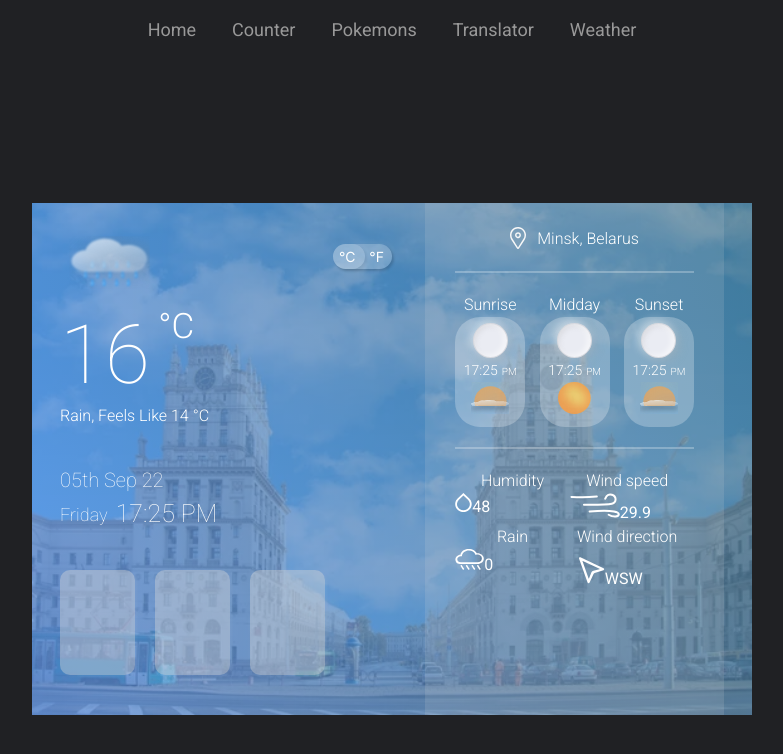
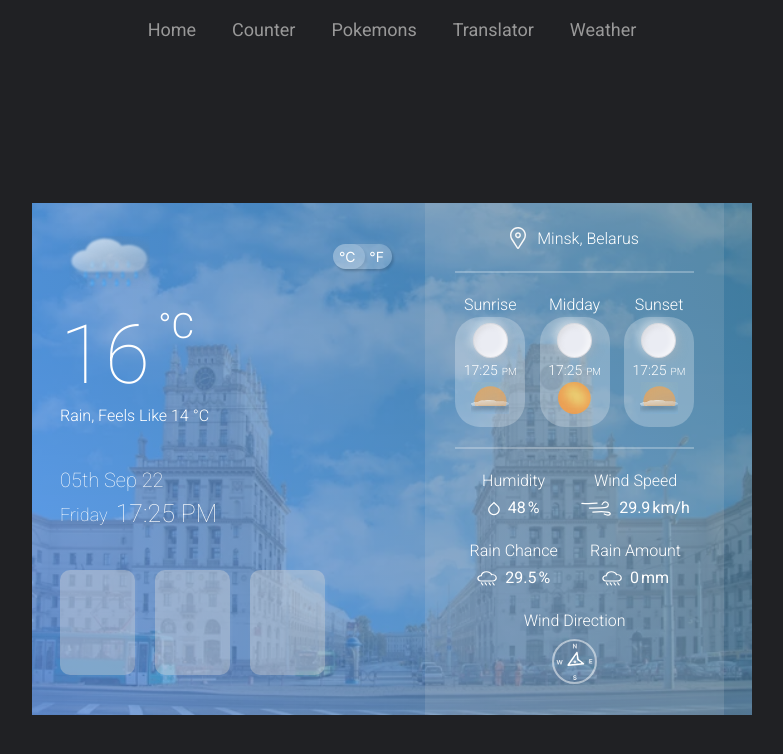
Before and after one commit to ApelsinU/redux-toolkit, a React (Create React App) app: page /api-weather/1 in a window 1280 px wide. Shown: the top 754 px of the page, without its empty margins (248-1031 px from the left). Built offline with nearby package versions, Linux system fonts and the light colour scheme; what redux-persist-transform-filter would draw is missing.

Commit message:
finish exteded weather info block

```diff
--- a/src/assets/icons/ExtendedWeatherIcons.jsx
+++ b/src/assets/icons/ExtendedWeatherIcons.jsx
@@ -1,15 +1,15 @@
 export const DirectionMarkerIcon = (props) => {
   return (
     <svg
-      width="35"
-      height="35"
-      viewBox="0 0 35 35"
+      width="45"
+      height="45"
+      viewBox="0 0 45 45"
       fill="none"
       xmlns="http://www.w3.org/2000/svg"
       {...props}
     >
       <path
-        d="M12.5207 12.3094C12.4623 12.1436 12.6343 11.9901 12.7955 12.0643L29.5395 19.7634C29.7095 19.8416 29.6888 20.0864 29.5082 20.1353L23.4228 21.7816L22.7962 21.9571C22.1949 22.1255 21.7073 22.5604 21.4768 23.1341L21.2366 23.7318L18.962 29.5429C18.8945 29.7154 18.6458 29.7109 18.5842 29.5361L12.5207 12.3094ZM10.3853 8.33538C9.576 7.957 8.70794 8.73136 9.00732 9.56459L17.5796 33.4234C17.7279 33.8363 18.1152 34.1193 18.5584 34.1386C19.0023 34.1579 19.4131 33.9088 19.5962 33.5092L23.4304 25.1424C23.6608 24.6398 24.0925 24.2547 24.6222 24.0793L33.4405 21.1595C33.8616 21.0201 34.1542 20.6417 34.1796 20.2037C34.205 19.7664 33.9591 19.3574 33.558 19.1699L10.3853 8.33538Z"
+        d="M22.2717 17.2192C22.3412 17.0641 22.5616 17.0641 22.635 17.2192L27.4421 27.3801C27.522 27.5491 27.3494 27.7234 27.1796 27.6452L23.5507 25.9726L23.389 25.8998C22.8612 25.6618 22.2591 25.6618 21.7372 25.8998L21.5774 25.9726L17.9908 27.6452C17.823 27.7234 17.646 27.5491 17.7217 27.3801L22.2717 17.2192ZM23.3367 15.0149C22.9722 14.2309 21.8589 14.2309 21.5143 15.0149L15.4107 28.8999C15.2893 29.1761 15.361 29.5015 15.5882 29.7052V29.7052C15.7884 29.8847 16.0722 29.9356 16.319 29.8362L21.841 27.6126C22.316 27.4214 22.8488 27.4214 23.3286 27.6126L28.9069 29.8362C29.1562 29.9356 29.4386 29.8847 29.6344 29.7052V29.7052C29.8564 29.5015 29.9199 29.1761 29.7914 28.8999L23.3367 15.0149Z"
         fill="white"
       />
     </svg>
--- a/src/components/WeatherCard/WeatherCard.jsx
+++ b/src/components/WeatherCard/WeatherCard.jsx
@@ -9,7 +9,7 @@ import { ForecastCard } from './components/ForecastCard/ForecastCard'
 import { WeatherConditionWidget } from './components/WeatherConditionWidget/WeatherConditionWidget'
 import { SunClockCard } from './components/SunClockCard/SunClockCard'
 import { LocalDateWidget } from './components/LocalDateWidget/LocalDateWidget'
-import { WeatherExtendedItem } from './components/WeatherExtendedItem/WeatherExtendedItem'
+import { WeatherExtendedItemFabric } from './components/WeatherExtendedItem'
 
 import { LocationIcon } from '../../assets/icons/LocationIcon'
 import { HalfSunIcon } from '../../assets/icons/HalfSunIcon'
@@ -79,25 +79,31 @@ export const WeatherCard = () => {
             </div>
 
             <div className="weather-extended">
-              <WeatherExtendedItem
+              <WeatherExtendedItemFabric
                 title="Humidity"
-                icon={<HumidityIcon />}
-                value={weather.humidity}
+                icon={<HumidityIcon width={12} />}
+                text={{ value: weather.humidity, postfix: '%' }}
               />
-              <WeatherExtendedItem
-                title="Wind speed"
-                icon={<WindIcon />}
-                value={weather.wind_kph}
+              <WeatherExtendedItemFabric
+                title="Wind Speed"
+                icon={<WindIcon width={30} />}
+                text={{ value: weather.wind_kph, postfix: 'km/h' }}
               />
-              <WeatherExtendedItem
-                title="Rain"
-                icon={<RainIcon />}
-                value={weather.precip_mm}
+              <WeatherExtendedItemFabric
+                title="Rain Chance"
+                icon={<RainIcon width={20} />}
+                text={{ value: weather.pressure_in, postfix: '%' }}
               />
-              <WeatherExtendedItem
-                title="Wind direction"
-                icon={<DirectionMarkerIcon />}
-                value={weather.wind_dir}
+              <WeatherExtendedItemFabric
+                title="Rain Amount"
+                icon={<RainIcon width={20} />}
+                text={{ value: weather.precip_mm, postfix: 'mm' }}
+              />
+              <WeatherExtendedItemFabric
+                name="wind_dir"
+                title="Wind Direction"
+                icon={<DirectionMarkerIcon width={45} />}
+                text={{ value: weather.wind_degree }}
               />
             </div>
           </div>
--- a/src/components/WeatherCard/components/WeatherExtendedItem/WeatherExtendedItem.jsx
+++ b/src/components/WeatherCard/components/WeatherExtendedItem/WeatherExtendedItem.jsx
@@ -1,15 +1,17 @@
 import './weather-extended-item.scss'
+
 export const WeatherExtendedItem = ({
   title = '',
   icon = null,
-  value = null,
+  text = null,
 }) => {
   return (
     <div className="weather-extended-item">
       <h4 className="title">{title}</h4>
-      <div>
+      <div className="content">
         {icon && icon}
-        <span className="value">{value}</span>
+        <span className="value">{text?.value}</span>
+        <span>{text?.postfix}</span>
       </div>
     </div>
   )
--- /dev/null
+++ b/src/components/WeatherCard/components/WeatherExtendedItem/WeatherExtendedItemWind.jsx
@@ -0,0 +1,27 @@
+import './weather-extended-item.scss'
+
+import '../../../../assets/icons/CompasLayoutIcon'
+
+export const WeatherExtendedItemWind = ({
+  title = '',
+  icon = null,
+  text = null,
+}) => {
+  console.log(text.value)
+
+  return (
+    <div className="weather-extended-item wind-dir-item">
+      <h4 className="title">{title}</h4>
+      <div className="content ">
+        {/*<CompasLayoutIcon width={50} height={50} />*/}
+
+        <span
+          className="icon"
+          style={{ transform: `rotate(${text.value}deg)` }}
+        >
+          {icon && icon}
+        </span>
+      </div>
+    </div>
+  )
+}
--- /dev/null
+++ b/src/components/WeatherCard/components/WeatherExtendedItem/index.jsx
@@ -0,0 +1,23 @@
+import { WeatherExtendedItem } from './WeatherExtendedItem'
+import { WeatherExtendedItemWind } from './WeatherExtendedItemWind'
+
+export const WeatherExtendedItemFabric = ({ name = '', ...props }) => {
+  switch (name) {
+    case 'wind_dir':
+      return <WeatherExtendedItemWind {...props} />
+    default:
+      return <WeatherExtendedItem {...props} />
+  }
+
+  /*  <WeatherExtendedItem
+    title="Rain chance"
+    icon={<RainIcon width={20} />}
+    text={{ value: weather.precip_mm, postfix: '%' }}
+  />
+  <WeatherExtendedItem
+    name="wind_dir"
+    title="Wind direction"
+    icon={<DirectionMarkerIcon width={18} />}
+    data={weather.wind_dir}
+  />*/
+}
--- a/src/components/WeatherCard/components/WeatherExtendedItem/weather-extended-item.scss
+++ b/src/components/WeatherCard/components/WeatherExtendedItem/weather-extended-item.scss
@@ -1,10 +1,38 @@
 .weather-extended-item {
-  width: 48%;
-
   .title {
     color: #fff;
     font-weight: 300;
     font-size: 16px;
     text-align: center;
   }
+
+  .content {
+    display: flex;
+    justify-content: center;
+    align-items: center;
+    height: 30px;
+    line-height: 1.2;
+  }
+
+  .value {
+    margin: 0 2px 0 8px;
+  }
+
+  &.wind-dir-item {
+    grid-column-end: 3;
+    grid-column-start: 1;
+
+    .content {
+      position: relative;
+      height: 45px;
+      margin-top: 6px;
+      background: url('../../../../assets/images/compas.svg') no-repeat center;
+      background-size: contain;
+    }
+
+    .icon {
+      width: 45px;
+      height: 45px;
+    }
+  }
 }
--- a/src/components/WeatherCard/weather-card.scss
+++ b/src/components/WeatherCard/weather-card.scss
@@ -91,7 +91,8 @@
   }
 
   .weather-extended {
-    display: flex;
-    flex-wrap: wrap;
+    display: grid;
+    grid-template-columns: repeat(2, 1fr);
+    gap: 16px 5px;
   }
 }
```
Also changed, not shown: src/assets/icons/CompasLayoutIcon.jsx (added, +52 -0 lines), src/assets/images/compas.svg (added).
